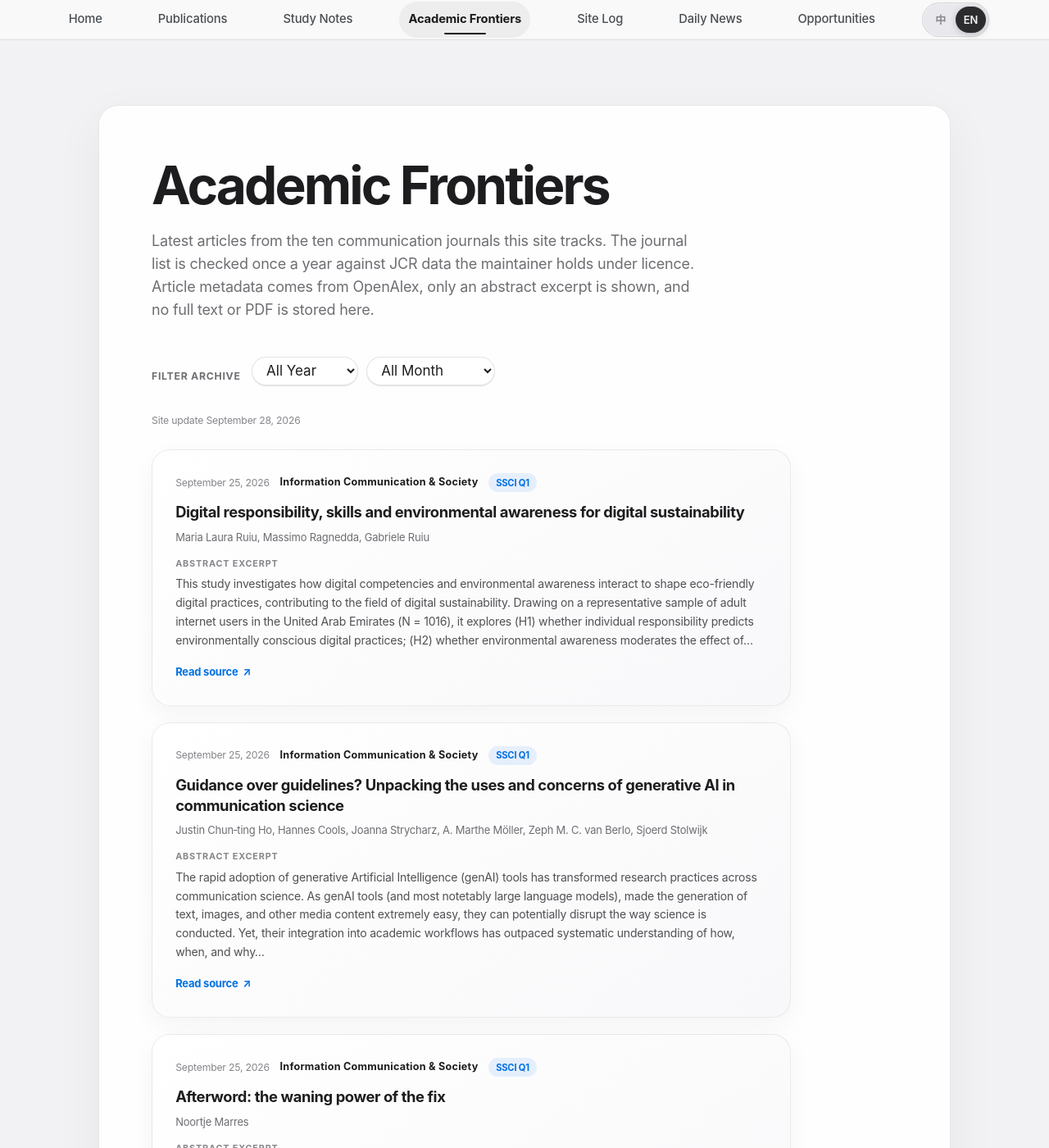
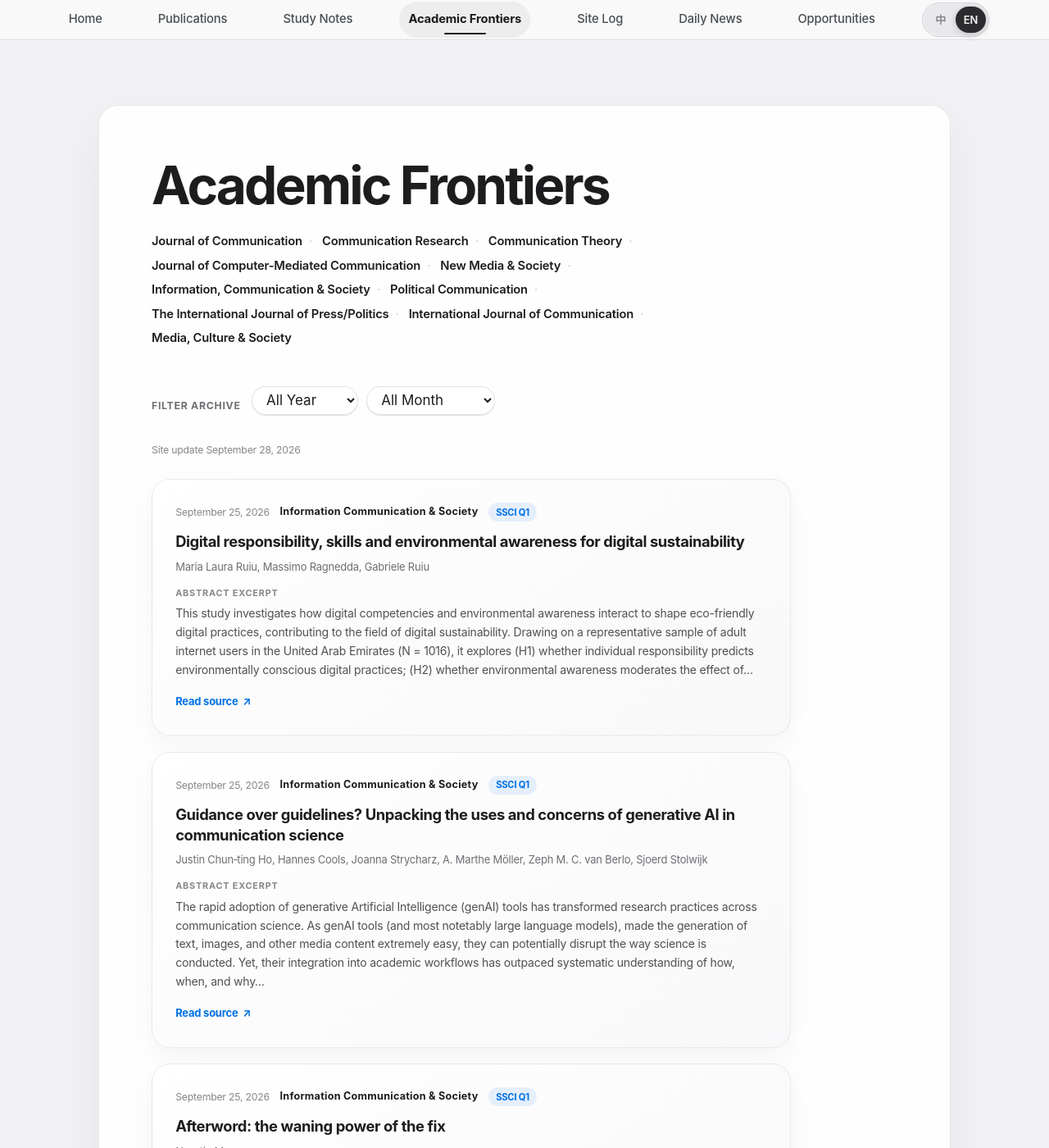
Before and after one commit to HaoxiangLuo/HaoxiangLuo.github.io, a Jekyll site: the page built from _pages/academic-frontiers.html, in a window 1280 px wide and 1400 px high. Shown: the whole window at 82% size. Built offline with Jekyll 4.4.1, drawn with Linux system fonts in a browser that asks for light colours; a style sheet for code colours, icons or effects is not loaded; some of the changed text lies outside the part shown.

Commit message:
将学界前沿介绍语改为所收录期刊名录

```diff
--- a/_pages/academic-frontiers-zh.html
+++ b/_pages/academic-frontiers-zh.html
@@ -7,7 +7,8 @@ lang: zh
 translation_url: /academic-frontiers/
 ---
 
-<p class="daily-news-intro">本站追踪的十本新闻传播学核心期刊的最新论文。期刊范围由维护者依据其拥有授权的 JCR 数据每年人工核对一次。论文元数据由 OpenAlex 整理，页面仅展示摘要节选，不保存或提供全文与 PDF。</p>
+{% assign tracked_journals = site.data.academic_frontiers_sources | where: "active", true %}
+<p class="daily-news-intro frontiers-intro">{% for journal in tracked_journals %}<span class="frontiers-intro__name">{{ journal.name | escape }}</span>{% unless forloop.last %}<span class="frontiers-intro__sep" aria-hidden="true">·</span> {% endunless %}{% endfor %}</p>
 
 {% assign frontiers = site.data.academic_frontiers %}
 {% assign updated_day = frontiers.updated_at | slice: 0, 10 %}
@@ -45,4 +46,4 @@ translation_url: /academic-frontiers/
   {% endif %}
 </div>
 
-<p class="frontiers-note">论文元数据由 OpenAlex 整理，摘要仅展示节选，原文归相应出版方所有。</p>
+<p class="frontiers-note">论文元数据由 OpenAlex 整理，摘要仅展示节选，原文归相应出版方所有。以上期刊清单每年依据拥有授权的 JCR 数据人工核对一次。</p>
--- a/_pages/academic-frontiers.html
+++ b/_pages/academic-frontiers.html
@@ -7,7 +7,8 @@ lang: en
 translation_url: /zh/academic-frontiers/
 ---
 
-<p class="daily-news-intro">Latest articles from the ten communication journals this site tracks. The journal list is checked once a year against JCR data the maintainer holds under licence. Article metadata comes from OpenAlex, only an abstract excerpt is shown, and no full text or PDF is stored here.</p>
+{% assign tracked_journals = site.data.academic_frontiers_sources | where: "active", true %}
+<p class="daily-news-intro frontiers-intro">{% for journal in tracked_journals %}<span class="frontiers-intro__name">{{ journal.name | escape }}</span>{% unless forloop.last %}<span class="frontiers-intro__sep" aria-hidden="true">·</span> {% endunless %}{% endfor %}</p>
 
 {% assign frontiers = site.data.academic_frontiers %}
 {% assign updated_day = frontiers.updated_at | slice: 0, 10 %}
@@ -45,4 +46,4 @@ translation_url: /zh/academic-frontiers/
   {% endif %}
 </div>
 
-<p class="frontiers-note">Article metadata is compiled by OpenAlex. Abstracts appear as excerpts only. Full texts remain the property of their respective publishers.</p>
+<p class="frontiers-note">Article metadata is compiled by OpenAlex. Abstracts appear as excerpts only. Full texts remain the property of their respective publishers. The journal list above is reviewed once a year against JCR data held under licence.</p>
--- a/_sass/_content-refinements.scss
+++ b/_sass/_content-refinements.scss
@@ -2297,6 +2297,25 @@ body.home-page .news-window {
   font-weight: 700;
 }
 
+/* The intro is the tracked journal shortlist: names carry the emphasis, the
+   middots only separate. */
+.frontiers-intro {
+  max-width: 780px;
+  font-size: 0.82rem;
+  line-height: 2;
+}
+
+.frontiers-intro__name {
+  color: #1d1d1f;
+  font-weight: 600;
+  white-space: nowrap;
+}
+
+.frontiers-intro__sep {
+  margin: 0 0.45rem;
+  color: #c7c7cc;
+}
+
 .frontiers-updated {
   margin: 0 0 1.4rem;
   color: #86868b;
@@ -2332,6 +2351,21 @@ body.home-page .news-window {
 }
 
 @media (max-width: 767px) {
+  .frontiers-intro {
+    font-size: 0.74rem;
+    line-height: 1.9;
+  }
+
+  /* Below this width even the longest journal name is close to the column
+     width, so let names break rather than push the page sideways. */
+  .frontiers-intro__name {
+    white-space: normal;
+  }
+
+  .frontiers-intro__sep {
+    margin: 0 0.3rem;
+  }
+
   .frontiers-card {
     padding: 1rem;
     border-radius: 18px;
```
